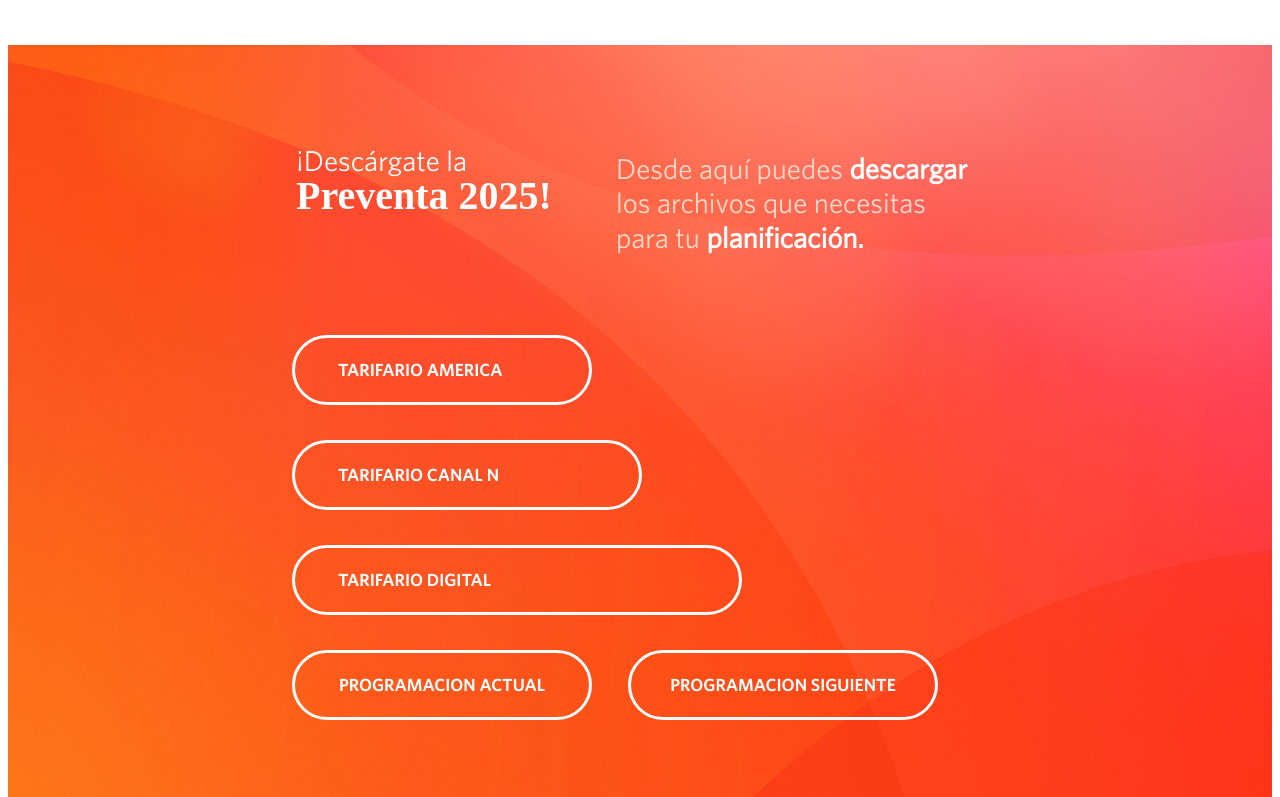
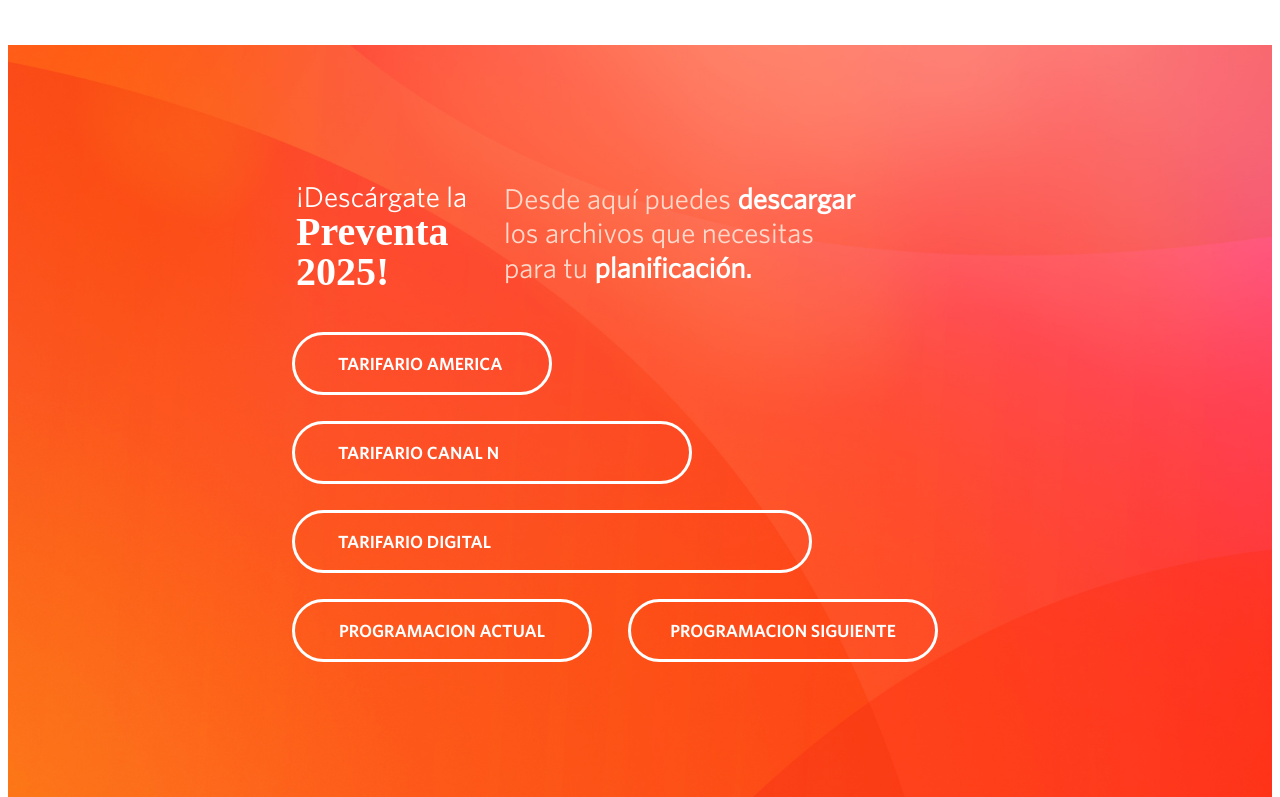
Before and after one commit to ysacc/landing-page-america, a React (Vite) app: page / in a window 1280 px wide. Shown: the part 763-1560 px from the top of the page. Built offline with nearby package versions, Linux system fonts and the light colour scheme; a web font is replaced by a local one.

Commit message:
cambios con revision 2

```diff
--- a/src/components/DownloadSection.jsx
+++ b/src/components/DownloadSection.jsx
@@ -30,15 +30,15 @@
         {isTablet &&(
          <>
          <div className="download-header">
-         <h2> {DOWNLOAD_SECTION_TEXT.header}<br /><strong className="text-strong">{DOWNLOAD_SECTION_TEXT.header2}</strong></h2>
-         <p>{DOWNLOAD_SECTION_TEXT.description} <strong className="text-strong1">{DOWNLOAD_SECTION_TEXT.description1}</strong> {DOWNLOAD_SECTION_TEXT.description2} {DOWNLOAD_SECTION_TEXT.description3} {DOWNLOAD_SECTION_TEXT.description4}<strong className="text-strong1">{DOWNLOAD_SECTION_TEXT.description5}</strong></p>
+         <h2> {DOWNLOAD_SECTION_TEXT.header}<br /><strong className="text-strong">{DOWNLOAD_SECTION_TEXT.header21}</strong><br /><strong className="text-strong">{DOWNLOAD_SECTION_TEXT.header22}</strong></h2>
+         <p>{DOWNLOAD_SECTION_TEXT.description} <strong className="text-strong1">{DOWNLOAD_SECTION_TEXT.description1}</strong> <br />{DOWNLOAD_SECTION_TEXT.description21}{DOWNLOAD_SECTION_TEXT.description22} {DOWNLOAD_SECTION_TEXT.description31}<br />{DOWNLOAD_SECTION_TEXT.description32} {DOWNLOAD_SECTION_TEXT.description4}<strong className="text-strong1">{DOWNLOAD_SECTION_TEXT.description5}</strong></p>
 
        </div>
        <div className="text-buttons">
          <div className="buttons">
-           <button style={{width:"300px",display:"flex",justifyContent:"start",alignItems:"center",paddingLeft:"43px"}}>TARIFARIO AMERICA</button>
-           <button style={{width:"350px",display:"flex",justifyContent:"start",alignItems:"center",paddingLeft:"43px"}}>TARIFARIO CANAL N</button>
-           <button style={{width:"450px",display:"flex",justifyContent:"start",alignItems:"center",paddingLeft:"43px"}}>TARIFARIO DIGITAL</button>
+           <button style={{width:"260px",display:"flex",justifyContent:"start",alignItems:"center",paddingLeft:"43px"}}>TARIFARIO AMERICA</button>
+           <button style={{width:"400px",display:"flex",justifyContent:"start",alignItems:"center",paddingLeft:"43px"}}>TARIFARIO CANAL N</button>
+           <button style={{width:"520px",display:"flex",justifyContent:"start",alignItems:"center",paddingLeft:"43px"}}>TARIFARIO DIGITAL</button>
            <div className="buttons-intro">
              <button style={{width:"300px",display:"flex",justifyContent:"center",alignItems:"center"}}>PROGRAMACION ACTUAL</button>
              <button style={{width:"310px",display:"flex",justifyContent:"center",alignItems:"center"}}>PROGRAMACION SIGUIENTE</button>
--- a/src/styles/DownloadSection.css
+++ b/src/styles/DownloadSection.css
@@ -140,7 +140,7 @@
     align-content: center;
     margin-top: 0px;
     margin-left: 0px;
-    gap: 140px;
+    gap: 80px;
   }
   .download-header{
     display: flex;
@@ -155,12 +155,13 @@
     font-size: 1.8rem;
     font-weight: 100;
     line-height: 1;
-    width: 20rem;
+    width: 13rem;
+    margin-top: 30px;
   }
   .download-section p {
     font-size: 1.8rem;
     margin-bottom: 6rem;
-    width: 23rem;
+    width: 30rem;
   }
   .text-strong1{
     color: white;
@@ -188,6 +189,20 @@
     justify-content: center;
     align-content: center;
     margin-left: 100px;
+    gap: 26px;
+  }
+  .buttons button {
+    font-family:'WhitneySemibold';
+    padding: 15px 25px;
+    font-size: 1.1rem;
+    height: 63px;
+    border: 3px solid white;
+    border-radius: 100px;
+    background: none;
+    color: white;
+    cursor: pointer;
+    transition: all 0.3s ease;
+    text-align:justify ;
   }
 }
 
--- a/src/utils/constants.js
+++ b/src/utils/constants.js
@@ -21,10 +21,16 @@
   export const DOWNLOAD_SECTION_TEXT = {
     header: '¡Descárgate la',
     header2: 'Preventa 2025!',
+    header21: 'Preventa',
+    header22: '2025!',
     description: `Desde aquí puedes `,
     description1: `descargar `,
     description2: `los archivos `,
+    description21: `los `,
+    description22: `archivos `,
     description3: `que necesitas para `,
+    description31: `que necesitas `,
+    description32: `para `,
     description4: `tu `,
     description5: `planificación.`,
     buttons: {
```
